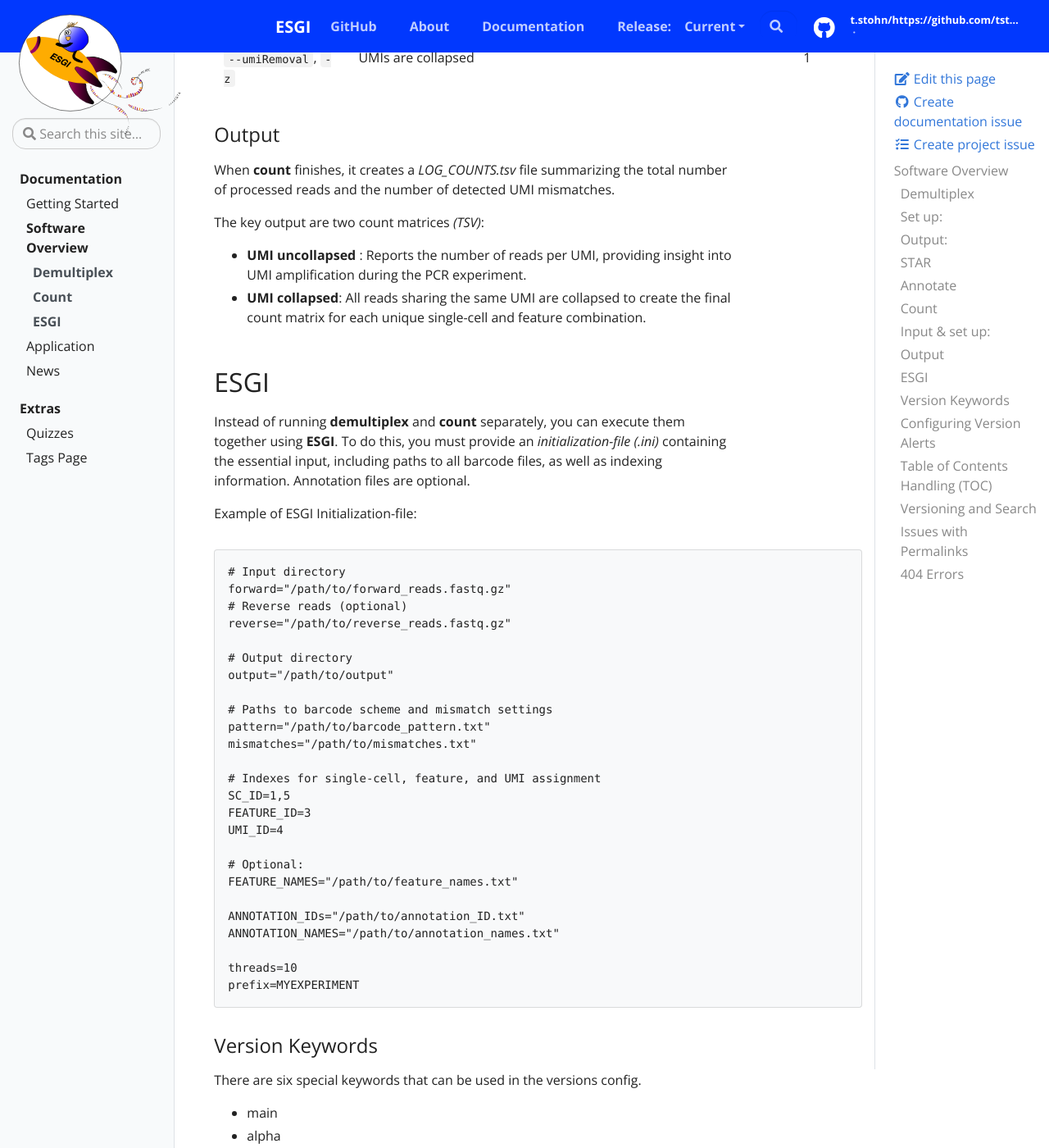
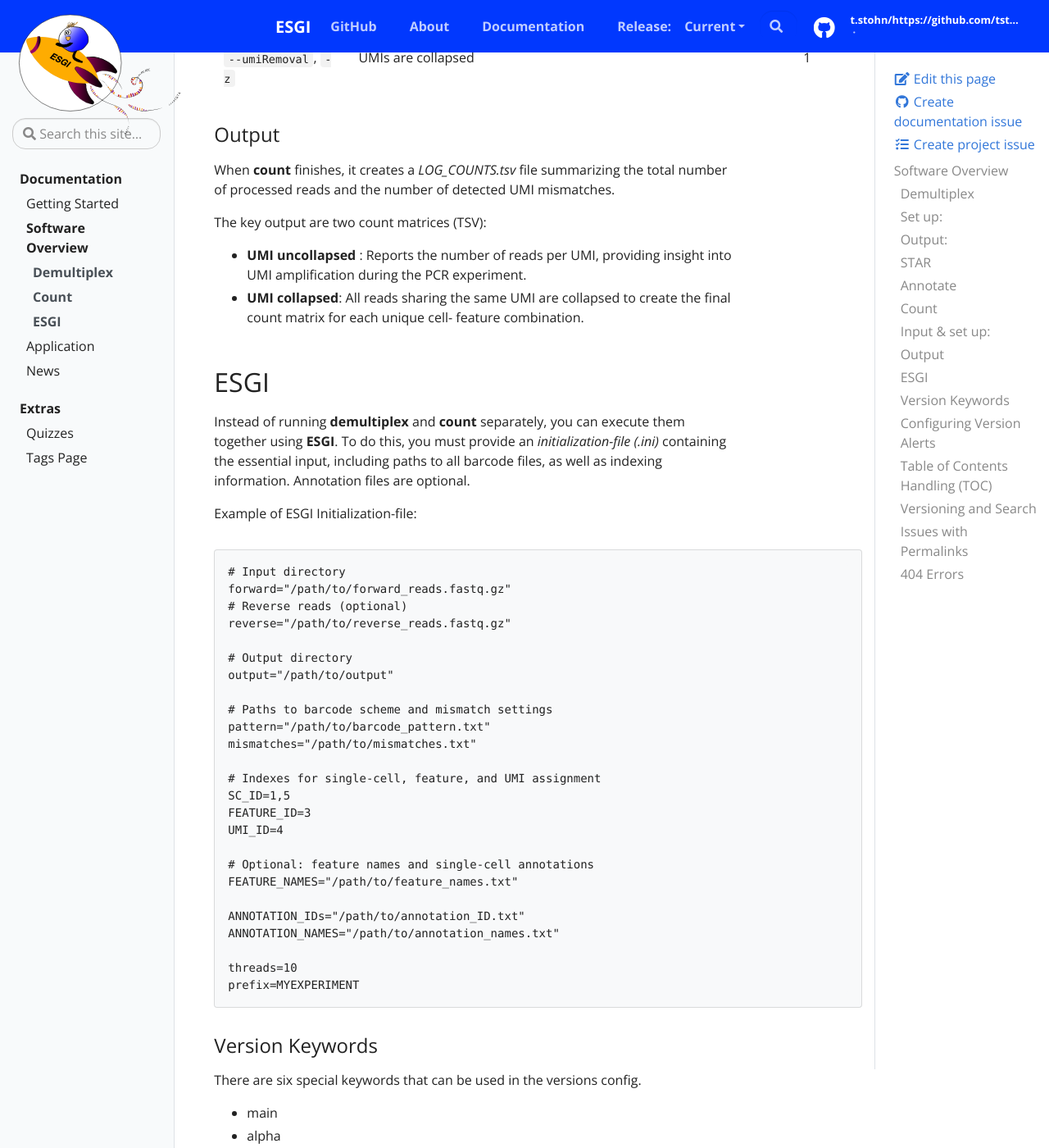
Before and after one commit to tstohn/ESGI.documentation, a Jekyll site: the page built from _docs/software-overview.md, in a window 1280 px wide and 1400 px high, scrolled down 5014 px. Shown: the whole window at 82% size. Built offline with Jekyll 4.4.1, drawn with Linux system fonts in a browser that asks for light colours; some of the changed text lies outside the part shown.

Commit message:
initialization file

```diff
--- a/_docs/software-overview.md
+++ b/_docs/software-overview.md
@@ -75,7 +75,7 @@ Key output files:
 ### Annotate
 The **annotate** step uses the **STAR**-derived genomic coordinates to assign gene annotations to the reads and merges this information with the final demultiplexed TSV output file.
 
-{% include alert.html type="warning" title="Finally, both workflows output one TSV file per barcode scheme; containing all barcode-scheme-aligned reads" %}
+{% include alert.html type="warning" title="Finally, both workflows output one TSV file per barcode scheme; containing all barcode-scheme-aligned reads." %}
 
 ## Count
 The **count** submodule groups the demultiplexed reads by single-cell and feature barcode. By default, identical UMI-tagged entries are collapsed to produce the final counts for each unique cell- feature combination.
@@ -144,7 +144,7 @@ SC_ID=1,5
 FEATURE_ID=3
 UMI_ID=4
 
-# Optional:
+# Optional: feature names and single-cell annotations
 FEATURE_NAMES="/path/to/feature_names.txt"
 
 ANNOTATION_IDs="/path/to/annotation_ID.txt"
```
Also changed, not shown: other parts of _docs/software-overview.md (+2 -2 lines).
